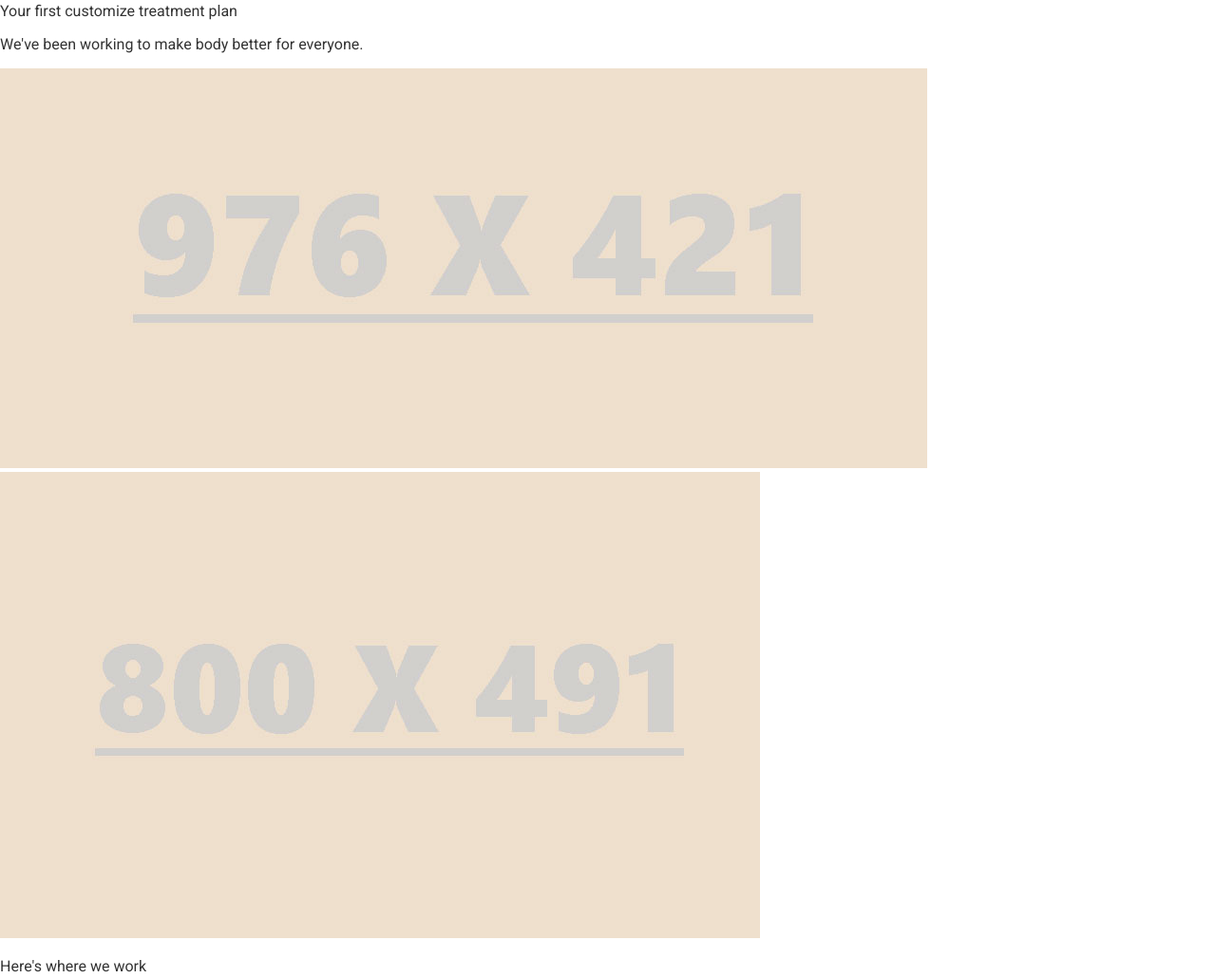
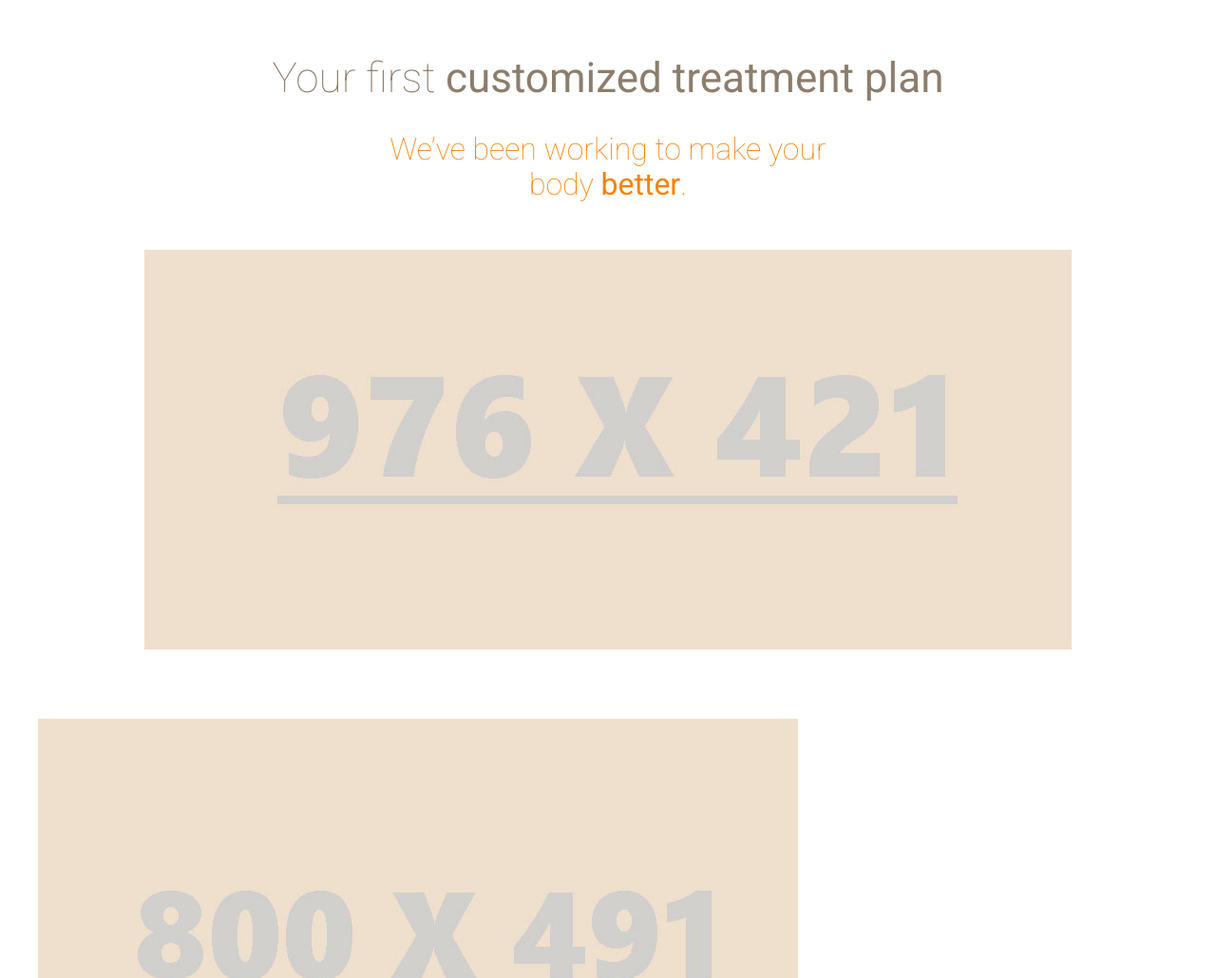
Before and after one commit to heymocca/acupuncture-clinic, a website: page app/index.html in a window 1280 px wide. Shown: the part 759-1789 px from the top of the page at 95% size. Drawn offline with Linux system fonts and the light colour scheme.

Commit message:
styled clinic info block

```diff
--- /dev/null
+++ b/app/assets/styles/modules/_clinic-intro.css
@@ -0,0 +1,45 @@
+.clinic-intro {
+    font-weight: 300;
+    /* font-size: 2.75rem; */
+    color: $mainTitle;
+
+    @mixin atSmall {
+        font-size: 2.75rem;
+    }
+
+    &--center {
+        text-align: center;
+    }
+
+    &--light {
+        font-weight: 100;
+    }
+
+    &--b-margin-small {
+        margin-bottom: 2rem;
+    }
+
+    &--orange {
+        color: $orange;
+    }
+
+    &--small {
+        font-size: 1.3rem;
+        @mixin atSmall {
+            font-size: 2rem;
+        }
+    }
+
+    &--narrow {
+        max-width: 500px;
+        margin-left: auto;
+        margin-right: auto;
+    }
+
+    &--b-margin-large {
+        margin-bottom: 2.125rem;
+        @mixin atSmall {
+            margin-bottom: 3.125rem;
+        }
+    }
+}
--- /dev/null
+++ b/app/assets/styles/modules/_page-section.css
@@ -0,0 +1,7 @@
+.page-section {
+    padding: 2.5rem 0;
+    @mixn atSmall {
+        padding: 4.5rem 0;
+    }
+
+}
--- a/app/assets/styles/modules/_wrapper.css
+++ b/app/assets/styles/modules/_wrapper.css
@@ -2,4 +2,24 @@
     padding-left: 10px;
     padding-right: 10px;
     overflow: hidden;
+    max-width: 1200px;
+    margin-left: auto;
+    margin-right: auto;
+
+    &--medium {
+        max-width: 976px;
+    }
+
+    .wrapper {
+        padding-left: 0;
+        padding-right: 0;
+    }
+
+    &--b-margin {
+            margin-bottom: 1.2rem;
+        @mixin atSmall {
+            margin-bottom: 3.94rem;
+        }
+
+    }
 }
--- a/app/assets/styles/styles.css
+++ b/app/assets/styles/styles.css
@@ -5,3 +5,5 @@
 @import "modules/_hero-image";
 @import "modules/_btn";
 @import "modules/_wrapper";
+@import "modules/_page-section";
+@import "modules/_clinic-intro";
--- a/app/compile/styles/styles.css
+++ b/app/compile/styles/styles.css
@@ -549,4 +549,94 @@ img {
     padding-left: 10px;
     padding-right: 10px;
     overflow: hidden;
+    max-width: 1200px;
+    margin-left: auto;
+    margin-right: auto;
 }
+
+.wrapper--medium {
+        max-width: 976px;
+    }
+
+.wrapper .wrapper {
+        padding-left: 0;
+        padding-right: 0;
+    }
+
+.wrapper--b-margin {
+            margin-bottom: 1.2rem;
+
+    }
+
+@media (min-width: 530px) {
+
+.wrapper--b-margin {
+            margin-bottom: 3.94rem
+
+    }
+    }
+
+.page-section {
+    padding: 2.5rem 0;
+    @mixn atSmall {
+        padding: 4.5rem 0;
+    }
+
+}
+
+.clinic-intro {
+    font-weight: 300;
+    /* font-size: 2.75rem; */
+    color: #8d7d6b;
+}
+
+@media (min-width: 530px) {
+
+.clinic-intro {
+        font-size: 2.75rem
+}
+    }
+
+.clinic-intro--center {
+        text-align: center;
+    }
+
+.clinic-intro--light {
+        font-weight: 100;
+    }
+
+.clinic-intro--b-margin-small {
+        margin-bottom: 2rem;
+    }
+
+.clinic-intro--orange {
+        color: #ff8000;
+    }
+
+.clinic-intro--small {
+        font-size: 1.3rem;
+    }
+
+@media (min-width: 530px) {
+
+.clinic-intro--small {
+            font-size: 2rem
+    }
+    }
+
+.clinic-intro--narrow {
+        max-width: 500px;
+        margin-left: auto;
+        margin-right: auto;
+    }
+
+.clinic-intro--b-margin-large {
+        margin-bottom: 2.125rem;
+    }
+
+@media (min-width: 530px) {
+
+.clinic-intro--b-margin-large {
+            margin-bottom: 3.125rem
+    }
+    }
--- a/app/index.html
+++ b/app/index.html
@@ -42,23 +42,30 @@
     </div>
 
     <!-- clinic intro -->
-    <div class="clinic-intro">
-        <p>Your first customize treatment plan</p>
-        <p>We've been working to make body better for everyone.</p>
-        <img src="assets/images/clinic-intro-large.jpg" alt="clinic-intro">
+    <div class="clinic-intro page-section">
+        <div class="wrapper">
+            <h1 class="clinic-intro clinic-intro--center clinic-intro--light clinic-intro--b-margin-small">Your first <strong>customized treatment plan</strong> </h1>
+            <h2 class="clinic-intro clinic-intro--center clinic-intro--light clinic-intro--orange clinic-intro--small clinic-intro--narrow clinic-intro--b-margin-large">We&rsquo;ve been working to make your body <strong>better</strong>.</h2>
+        <div class="wrapper wrapper--medium wrapper--b-margin">
+            <img sizes="(min-width:900px) 976w, 100vw" srcset="assets/images/clinic-intro-small.jpg 565w,
+            assets/images/clinic-intro-large.jpg" alt="clinic-intro">
         </div>
+
 
             <!-- facilities -->
             <div class="facilities">
                 <img src="assets/images/facilities-large.jpg" alt="facilities">
                 <p>Here's where we work</p>
-        <p>facilities info facilities info facilities info facilities info facilities info facilities info facilities info facilities info facilities info facilities info facilities info facilities info facilities info facilities info facilities info</p>
-        <p>Test body Test body Test body Test body Test body Test body Test body Test body Test body Test body Test body Test body Test body Test body Test body Test body Test body Test body Test body Test body Test body Test body Test body Test body</p>
+                <p>facilities info facilities info facilities info facilities info facilities info facilities info facilities info facilities info facilities info facilities info facilities info facilities info facilities info facilities info facilities
+                    info</p>
+                <p>Test body Test body Test body Test body Test body Test body Test body Test body Test body Test body Test body Test body Test body Test body Test body Test body Test body Test body Test body Test body Test body Test body Test body Test
+                    body</p>
                 <p>Treatment options Treatment options Treatment options Treatment options Treatment options Treatment options Treatment options Treatment options Treatment options Treatment options Treatment options Treatment options</p>
             </div>
-
+        </div>
+    </div>
     <!-- features -->
-    <div class="features">
+    <div class="features page-section">
         <img class="section-title__icon" src="assets/images/icons/service.png" /> Our <strong>Features</strong>
         <img src="assets/images/icons/herb.png" alt="">
         <p>Herb</p>
@@ -75,7 +82,7 @@
     </div>
 
     <!-- testimonial -->
-    <div class="testimonial">
+    <div class="testimonial page-section">
         <img src="assets/images/icons/comment.png" alt="comment">
         <p>Real Testimonials</p>
         <img src="assets/images/testimonial.jpg" alt="">
```
Lines whose indentation alone changed are shown as unchanged.
